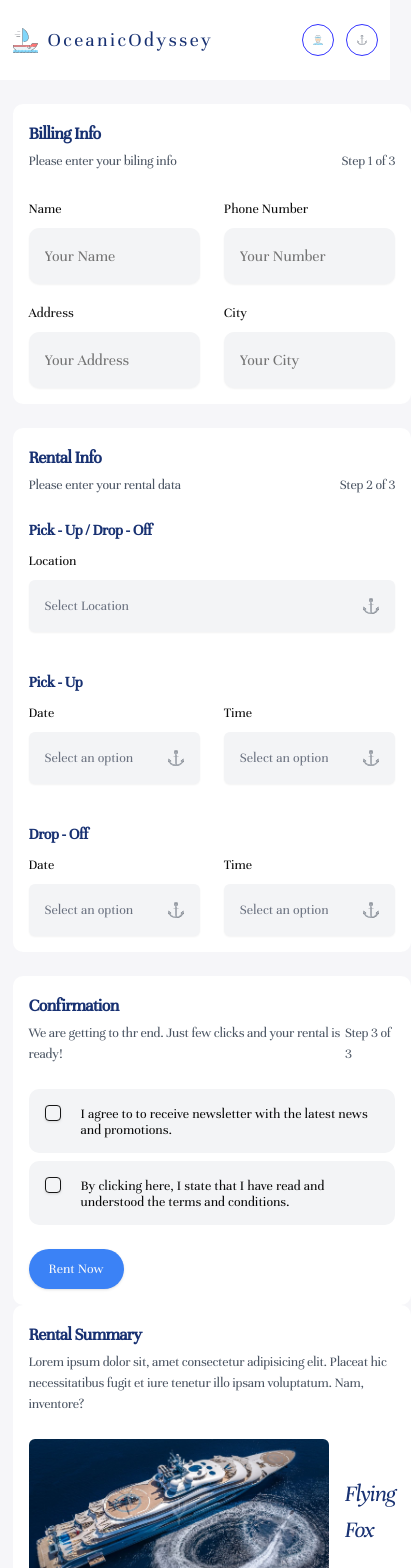
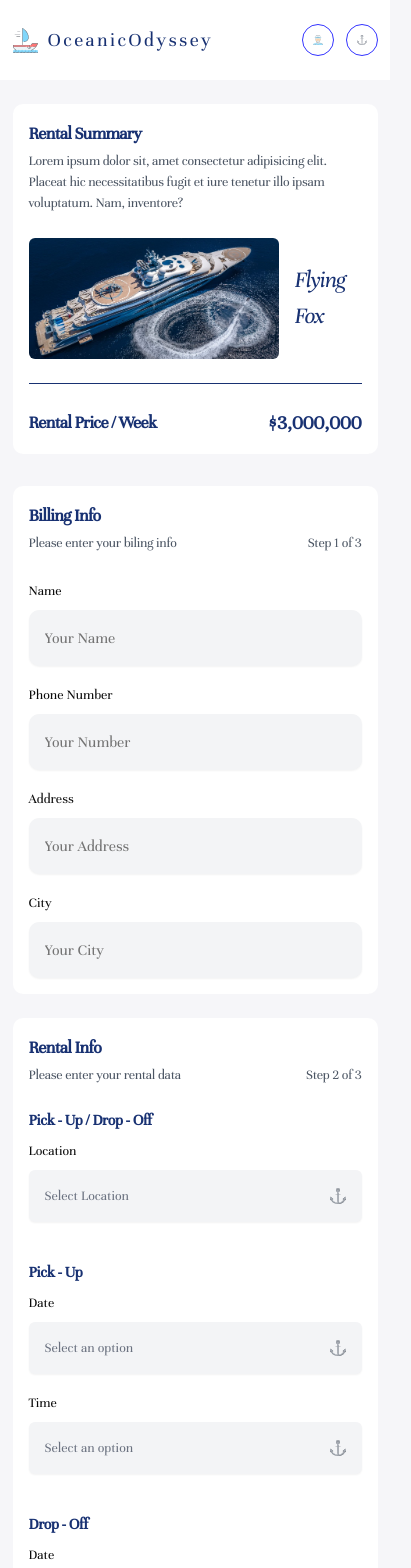
Before and after one commit to AmrahGarat/Yacht-rental, a React (Vite) app: page /payment in a window 390 px wide. Shown: the top 1568 px of the page, 411 px wide, since content can reach past the window. Built offline with nearby package versions, Linux system fonts and the light colour scheme.

Commit message:
feat(auth): payment page ready

```diff
--- a/src/pages/payment/components/Steps.tsx
+++ b/src/pages/payment/components/Steps.tsx
@@ -65,7 +65,7 @@ export const Steps = () => {
     <Form {...form}>
       <form
         onSubmit={form.handleSubmit(onSubmit)}
-        className="flex flex-col lg:gap-y-8 gap-y-6"
+        className="flex flex-col lg:gap-y-8 gap-y-6 lg:order-none order-1"
       >
         <BillingStep form={form} />
         <RentalStep form={form} />
@@ -93,7 +93,7 @@ const BillingStep = ({ form }: { form: FormType }) => {
           Step 1 of 3
         </p>
       </div>
-      <div className="grid grid-cols-2 gap-x-6 lg:gap-x-8 gap-y-4 lg:gap-y-6">
+      <div className="grid grid-cols-1 sm:grid-cols-2 gap-x-6 lg:gap-x-8 gap-y-4 lg:gap-y-6">
         <FormField
           control={form.control}
           name="name"
@@ -195,7 +195,7 @@ const RentalStep = ({ form }: { form: FormType }) => {
       <p className="text-secondary font-semibold text-base leading-[20px] tracking-[-0.32px] mb-2 lg:mb-3 mt-10 lg:mt-12">
         Pick - Up
       </p>
-      <div className="grid grid-cols-2 gap-x-6 lg:gap-x-8 gap-y-4 lg:gap-y-6">
+      <div className="grid grid-cols-1 sm:grid-cols-2 gap-x-6 lg:gap-x-8 gap-y-4 lg:gap-y-6">
         <FormField
           control={form.control}
           name="pickUpDate"
@@ -244,7 +244,7 @@ const RentalStep = ({ form }: { form: FormType }) => {
       <p className="text-secondary font-semibold text-base leading-[20px] tracking-[-0.32px] mb-2 lg:mb-3 mt-10 lg:mt-12">
         Drop - Off
       </p>
-      <div className="grid grid-cols-2 gap-x-6 lg:gap-x-8 gap-y-4 lg:gap-y-6">
+      <div className="grid grid-cols-1 sm:grid-cols-2 gap-x-6 lg:gap-x-8 gap-y-4 lg:gap-y-6">
         <FormField
           control={form.control}
           name="pickUpDate"
@@ -303,7 +303,8 @@ const ConfirmationStep = ({ form }: { form: FormType }) => {
             Confirmation
           </h2>
           <p className="text-gray-600 text-sm font-medium leading-[150%] tracking-[-0.28px] mt-1 lg:mb-8 mb-6">
-            We are getting to thr end. Just few clicks and your rental is ready!
+            We are getting to the end. <br /> Just few clicks and your rental is
+            ready!
           </p>
         </div>
         <p className="text-gray-600 text-sm font-medium leading-[150%] tracking-[-0.28px] mt-1 lg:mb-8 mb-6">
--- a/src/pages/payment/components/Summary.tsx
+++ b/src/pages/payment/components/Summary.tsx
@@ -2,7 +2,7 @@ import SummaryImg from "@/assets/images/yacht-flying-fox.jpeg";
 
 export const PaymentSummary = () => {
   return (
-    <div className="rounded-[10px] bg-white p-4 lg:p-6">
+    <div className="rounded-[10px] bg-white p-4 lg:p-6 h-fit lg:sticky top-[174px]">
       <h2 className="text-lg lg:text-xl font-bold leading-[150%] tracking-[-0.6px] text-secondary">
         Rental Summary
       </h2>
@@ -13,12 +13,12 @@ export const PaymentSummary = () => {
       </p>
       <div className="flex justify-start items-center gap-x-4">
         <img
-          className="max-w-[300px] rounded-md object-contain"
+          className="max-w-[250px] sm:max-w-[400px] lg:max-w-[200px] xl:max-w-[300px] rounded-md object-contain"
           src={SummaryImg}
           alt="summary img"
         />
         <div>
-          <h2 className="text-2xl lg:text-4xl font-[Unna-Italic] text-secondary leading-[150%] tracking-[-0.96px]">
+          <h2 className="text-2xl sm:text-3xl lg:text-3xl xl:text-4xl font-[Unna-Italic] text-secondary leading-[150%] tracking-[-0.96px]">
             Flying Fox
           </h2>
         </div>
@@ -26,7 +26,7 @@ export const PaymentSummary = () => {
       <div className="w-full h-[1px] bg-secondary lg:my-8 my-6" />
       <div className="flex justify-between items-center">
         <h4 className="text-secondary text-lg lg:text-xl font-bold leading-[150%] tracking-[-0.6px]">
-          Total Rental Price
+          Rental Price / Week
         </h4>
         <p className="text-secondary text-xl lg:text-2xl leading-normal font-bold">
           $3,000,000
--- a/src/pages/payment/index.tsx
+++ b/src/pages/payment/index.tsx
@@ -3,7 +3,7 @@ import PaymentSummary from "./components/Summary";
 
 const PaymentPage = () => {
   return (
-    <div className="container py-6 lg:py-8 grid  lg:grid-cols-[1fr_500px] lg:gap-x-8">
+    <div className="container py-6 lg:py-8 grid lg:grid-cols-[1fr_400px] xl:grid-cols-[1fr_500px] lg:gap-x-8 gap-y-8">
       <Steps />
       <PaymentSummary />
     </div>
```
